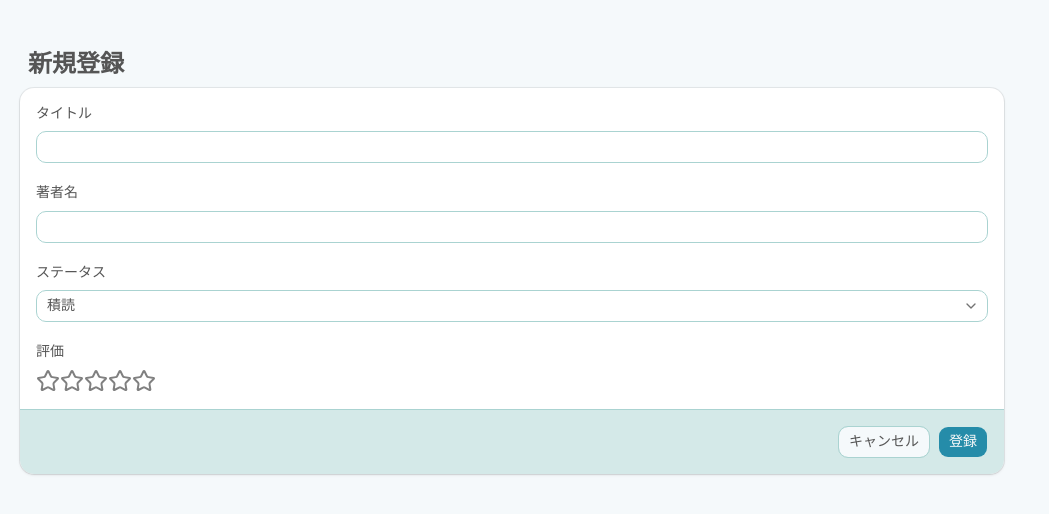
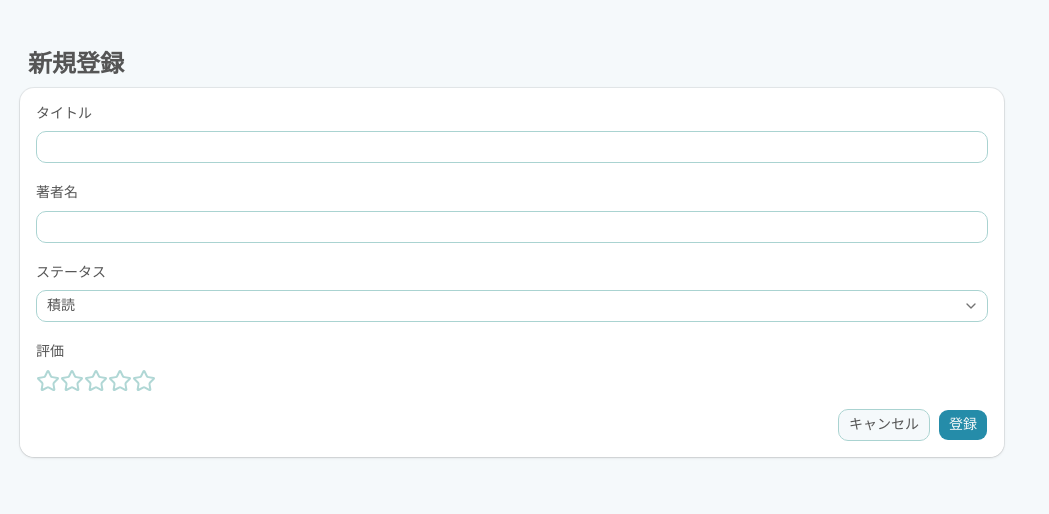
Before and after one commit to nkdev-tech/techbook-log, a Next.js app in the folder web/: page /books/new in a window 1280 px wide. Shown: the top 514 px of the page, without its empty margins (0-1049 px from the left). Built offline with nearby package versions, Linux system fonts and the light colour scheme.

Commit message:
CSSを調整

```diff
--- a/web/src/app/books/new/page.tsx
+++ b/web/src/app/books/new/page.tsx
@@ -90,7 +90,7 @@ export default function BookNewPage() {
   return (
     <div className="mx-auto px-5 py-10">
       <div className="m-2 text-2xl font-bold">新規登録</div>
-      <Card className="w-full">
+      <Card className="w-full gap-0">
         <CardContent className="space-y-1">
           <form
             id="form-create"
@@ -219,7 +219,7 @@ export default function BookNewPage() {
             </FieldGroup>
           </form>
         </CardContent>
-        <CardFooter>
+        <CardFooter className="bg-card border-none">
           <Field orientation="horizontal" className="justify-end">
             <Button
               type="button"
--- a/web/src/components/books/StarRating.tsx
+++ b/web/src/components/books/StarRating.tsx
@@ -1,5 +1,4 @@
 import { Star } from "lucide-react";
-import { useState } from "react";
 
 type Props = {
   rating: number | null;
@@ -20,8 +19,8 @@ export function StarRating({
         <Star
           key={i}
           size={size}
-          color="gray"
-          fill={i < (rating ?? 0) ? "gray" : "none"}
+          color="#b0d7d5"
+          fill={i < (rating ?? 0) ? "#b0d7d5" : "none"}
           onClick={() => {
             if (disabled) return;
             onChange?.(i + 1);
```
